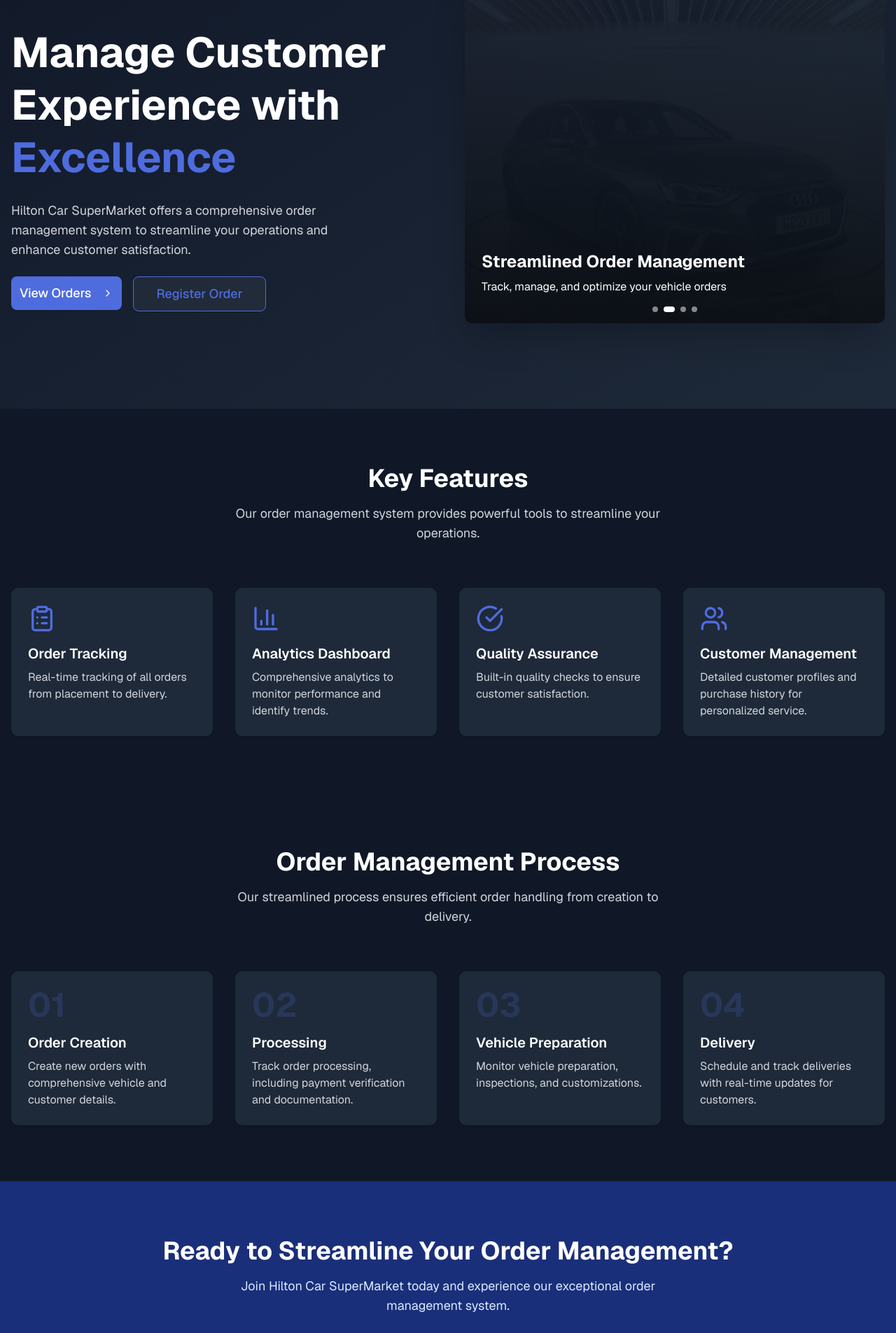
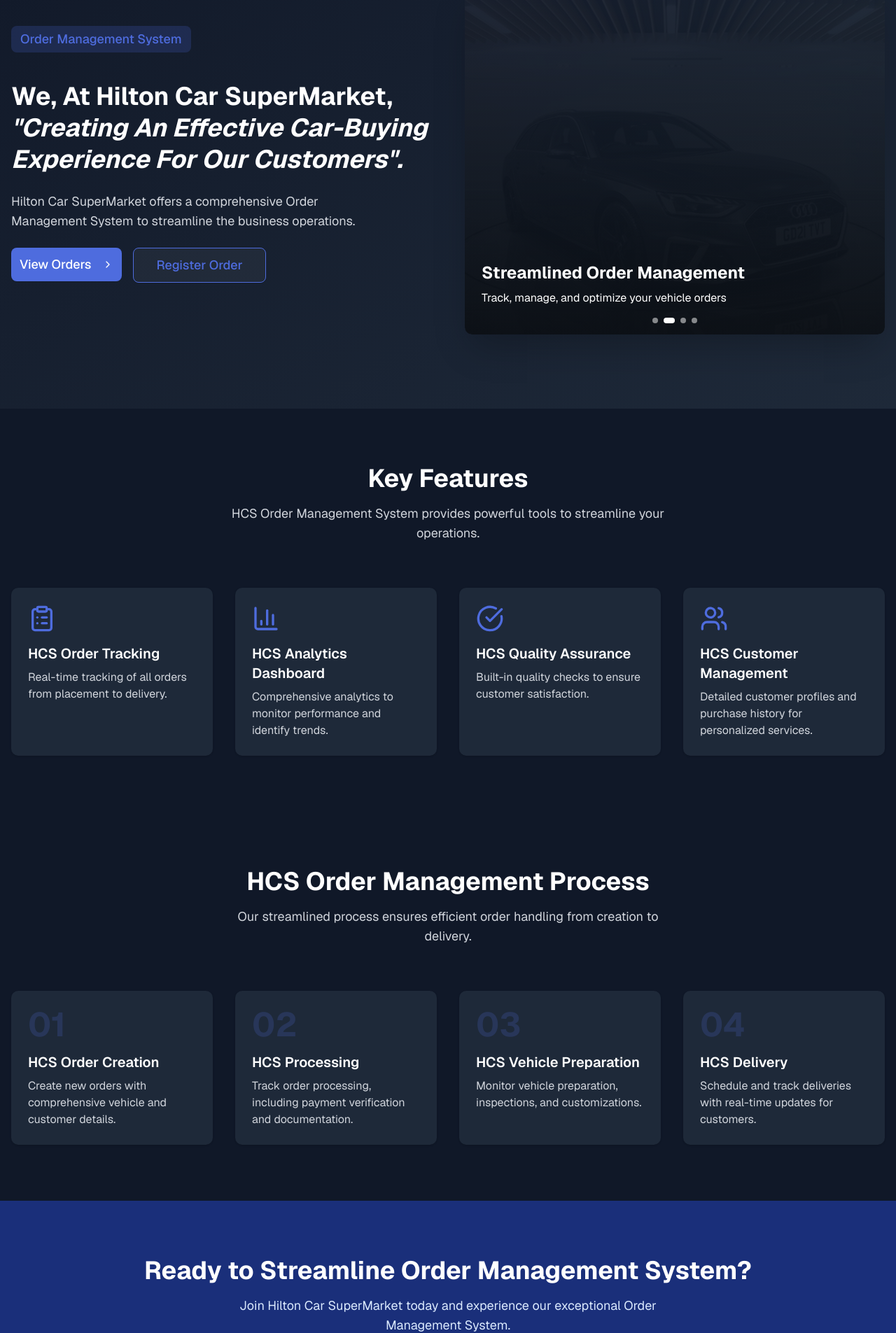
Before and after one commit to HiltonCarSuperMarket/Order-Management, a Next.js app: page /dashboard in a window 1280 px wide. Shown: the part 216-2121 px from the top of the page at 70% size. Built offline with nearby package versions, Linux system fonts and the light colour scheme; no server answers.

Commit message:
Update dashboard and order registration pages for improved branding and visual consistency

```diff
--- a/src/app/dashboard/page.jsx
+++ b/src/app/dashboard/page.jsx
@@ -66,7 +66,7 @@
       <Navbar />
       <section
         id="dashboard"
-        className="pt-24 lg:pt-10 lg:h-screen flex items-center bg-gradient-to-br from-gray-50 to-gray-100 dark:from-gray-900 dark:to-gray-800"
+        className="pt-24  pb-6 lg:h-screen flex items-center bg-gradient-to-br from-gray-50 to-gray-100 dark:from-gray-900 dark:to-gray-800"
       >
         <div className="container mx-auto px-4 grid lg:grid-cols-2 gap-12 items-center">
           <motion.div
@@ -80,19 +80,19 @@
               animate={{ opacity: 1, scale: 1 }}
               transition={{ duration: 0.5 }}
             >
-              <Badge className="bg-[#2C45AA]/10 text-[#2C45AA] dark:bg-[#4e6cde]/20 dark:text-[#4e6cde] px-3 py-1 text-base mb-4">
+              <Badge className="bg-[#2C45AA]/10 text-[#2C45AA] dark:bg-[#4e6cde]/20 dark:text-[#4e6cde] px-3 py-1 text-lg mb-4">
                 Order Management System
               </Badge>
             </motion.div>
             <motion.h1
-              className="text-4xl md:text-5xl lg:text-6xl font-bold text-gray-900 leading-tight dark:text-white"
+              className="text-4xl   font-bold text-gray-900 leading-tight dark:text-white"
               initial={{ opacity: 0, y: 20 }}
               animate={{ opacity: 1, y: 0 }}
               transition={{ duration: 0.7, delay: 0.2 }}
             >
-              Manage Customer Experience with{" "}
-              <span className="text-[#2C45AA] dark:text-[#4e6cde]">
-                Excellence
+              We, At Hilton Car SuperMarket,{" "}
+              <span className="italic">
+                "Creating An Effective Car-Buying Experience For Our Customers".
               </span>
             </motion.h1>
             <motion.p
@@ -101,9 +101,8 @@
               animate={{ opacity: 1, y: 0 }}
               transition={{ duration: 0.7, delay: 0.3 }}
             >
-              Hilton Car SuperMarket offers a comprehensive order management
-              system to streamline your operations and enhance customer
-              satisfaction.
+              Hilton Car SuperMarket offers a comprehensive Order Management
+              System to streamline the business operations.
             </motion.p>
             <motion.div
               className="flex flex-col sm:flex-row gap-4"
@@ -157,7 +156,7 @@
               Key Features
             </h2>
             <p className="text-lg text-gray-600 max-w-2xl mx-auto dark:text-gray-300">
-              Our order management system provides powerful tools to streamline
+              HCS Order Management System provides powerful tools to streamline
               your operations.
             </p>
           </motion.div>
@@ -174,7 +173,7 @@
                 icon: (
                   <ClipboardList className="h-10 w-10 text-[#2C45AA] dark:text-[#4e6cde]" />
                 ),
-                title: "Order Tracking",
+                title: "HCS Order Tracking",
                 description:
                   "Real-time tracking of all orders from placement to delivery.",
               },
@@ -182,7 +181,7 @@
                 icon: (
                   <BarChart3 className="h-10 w-10 text-[#2C45AA] dark:text-[#4e6cde]" />
                 ),
-                title: "Analytics Dashboard",
+                title: "HCS Analytics Dashboard",
                 description:
                   "Comprehensive analytics to monitor performance and identify trends.",
               },
@@ -190,7 +189,7 @@
                 icon: (
                   <CheckCircle className="h-10 w-10 text-[#2C45AA] dark:text-[#4e6cde]" />
                 ),
-                title: "Quality Assurance",
+                title: "HCS Quality Assurance",
                 description:
                   "Built-in quality checks to ensure customer satisfaction.",
               },
@@ -198,9 +197,9 @@
                 icon: (
                   <Users className="h-10 w-10 text-[#2C45AA] dark:text-[#4e6cde]" />
                 ),
-                title: "Customer Management",
+                title: "HCS Customer Management",
                 description:
-                  "Detailed customer profiles and purchase history for personalized service.",
+                  "Detailed customer profiles and purchase history for personalized services.",
               },
             ].map((feature, index) => (
               <motion.div
@@ -233,7 +232,7 @@
             className="text-center mb-16"
           >
             <h2 className="text-3xl md:text-4xl font-bold text-gray-900 mb-4 dark:text-white">
-              Order Management Process
+              HCS Order Management Process
             </h2>
             <p className="text-lg text-gray-600 max-w-2xl mx-auto dark:text-gray-300">
               Our streamlined process ensures efficient order handling from
@@ -251,25 +250,25 @@
             {[
               {
                 step: "01",
-                title: "Order Creation",
+                title: "HCS Order Creation",
                 description:
                   "Create new orders with comprehensive vehicle and customer details.",
               },
               {
                 step: "02",
-                title: "Processing",
+                title: "HCS Processing",
                 description:
                   "Track order processing, including payment verification and documentation.",
               },
               {
                 step: "03",
-                title: "Vehicle Preparation",
+                title: "HCS Vehicle Preparation",
                 description:
                   "Monitor vehicle preparation, inspections, and customizations.",
               },
               {
                 step: "04",
-                title: "Delivery",
+                title: "HCS Delivery",
                 description:
                   "Schedule and track deliveries with real-time updates for customers.",
               },
@@ -303,11 +302,11 @@
             className="text-center"
           >
             <h2 className="text-3xl md:text-4xl font-bold text-white mb-4">
-              Ready to Streamline Your Order Management?
+              Ready to Streamline Order Management System?
             </h2>
             <p className="text-lg text-blue-100 max-w-2xl mx-auto mb-8">
               Join Hilton Car SuperMarket today and experience our exceptional
-              order management system.
+              Order Management System.
             </p>
             <div className="flex flex-col sm:flex-row justify-center gap-4">
               <Link href="/view-orders">
--- a/src/app/register-order/page.js
+++ b/src/app/register-order/page.js
@@ -492,9 +492,9 @@
 
               {/* Order Details */}
               <Card className="dark:bg-gray-800/80 dark:backdrop-blur-sm pt-0 bg-white border-gray-200 dark:border-gray-700 shadow-md hover:shadow-lg transition-all duration-300 overflow-hidden rounded-lg">
-                <div className="h-1 bg-indigo-500 dark:bg-indigo-400"></div>
+                <div className="h-1 bg-rose-500 dark:bg-rose-400"></div>
                 <CardHeader className="bg-white dark:bg-gray-800/0">
-                  <CardTitle className="text-lg text-indigo-700 dark:text-indigo-400">
+                  <CardTitle className="text-lg text-rose-700 dark:text-rose-400">
                     Order Details
                   </CardTitle>
                 </CardHeader>
@@ -512,7 +512,7 @@
                           variant="outline"
                           className="w-full justify-start text-left font-normal border-gray-300 bg-white hover:bg-gray-50 hover:border-purple-300 focus:border-purple-500 focus:ring-1 focus:ring-purple-500 dark:bg-gray-700 dark:text-gray-200 dark:border-gray-600 dark:hover:bg-gray-600 dark:hover:border-purple-400 dark:focus:border-purple-400 dark:focus:ring-purple-400 transition-colors"
                         >
-                          <CalendarIcon className="mr-2 h-4 w-4 text-indigo-500 dark:text-indigo-400" />
+                          <CalendarIcon className="mr-2 h-4 w-4 text-rose-500 dark:text-rose-400" />
                           {formData.openingDate
                             ? format(formData.openingDate, "dd/MM/yyyy")
                             : "Select date"}
@@ -545,7 +545,7 @@
                           variant="outline"
                           className="w-full justify-start text-left font-normal border-gray-300 bg-white hover:bg-gray-50 hover:border-purple-300 focus:border-purple-500 focus:ring-1 focus:ring-purple-500 dark:bg-gray-700 dark:text-gray-200 dark:border-gray-600 dark:hover:bg-gray-600 dark:hover:border-purple-400 dark:focus:border-purple-400 dark:focus:ring-purple-400 transition-colors"
                         >
-                          <CalendarIcon className="mr-2 h-4 w-4 text-indigo-500 dark:text-indigo-400" />
+                          <CalendarIcon className="mr-2 h-4 w-4 text-rose-500 dark:text-rose-400" />
                           {formData.closingDate
                             ? format(formData.closingDate, "dd/MM/yyyy")
                             : "Select date"}
@@ -582,7 +582,7 @@
                         }
                         className="border-gray-300 bg-white focus:border-purple-500 focus:ring-1 focus:ring-purple-500 dark:bg-gray-700 dark:text-gray-200 dark:border-gray-600 dark:focus:border-purple-400 dark:focus:ring-purple-400 transition-colors"
                       />
-                      <Clock className="ml-2 h-4 w-4 text-indigo-500 dark:text-indigo-400" />
+                      <Clock className="ml-2 h-4 w-4 text-rose-500 dark:text-rose-400" />
                     </div>
                   </div>
 
```
